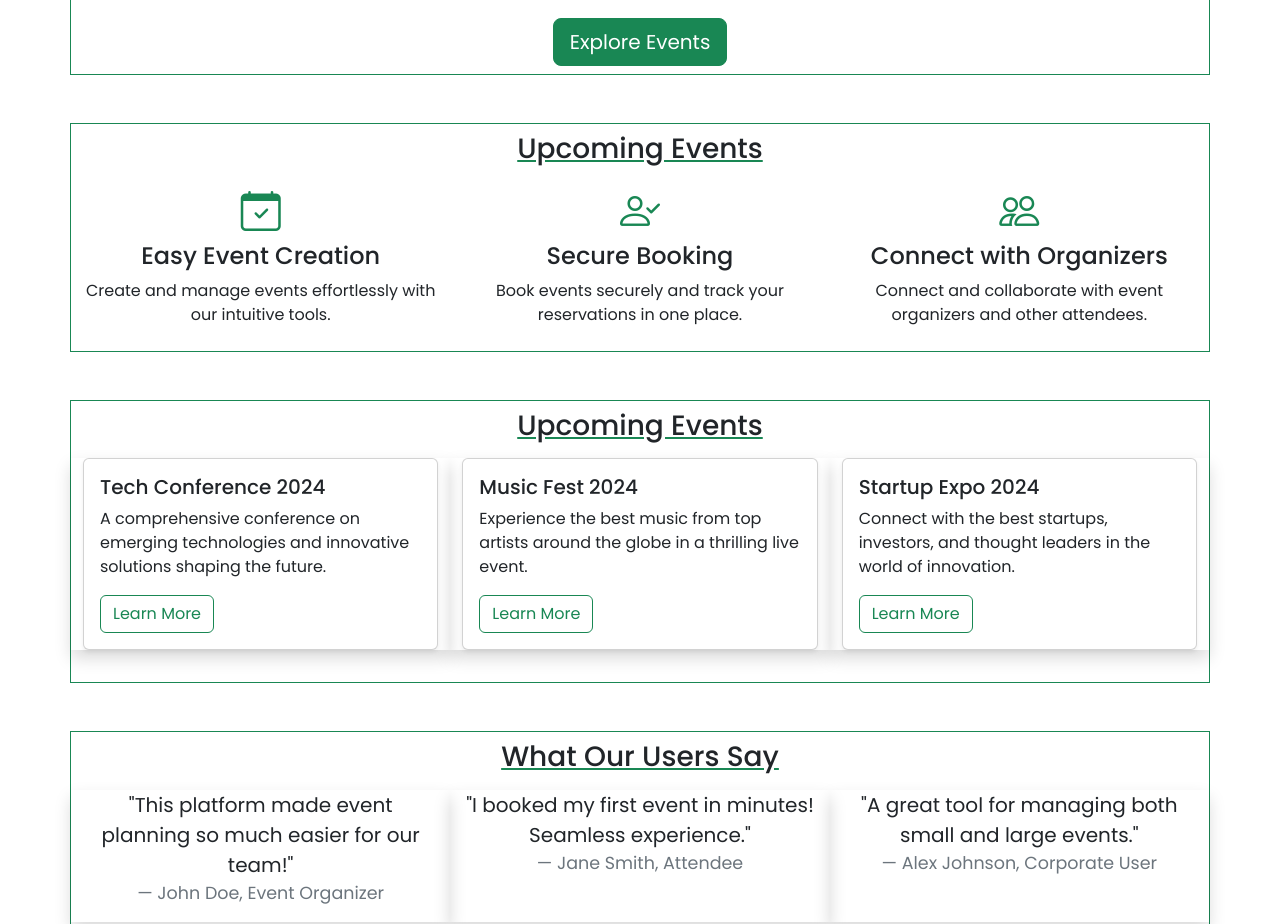
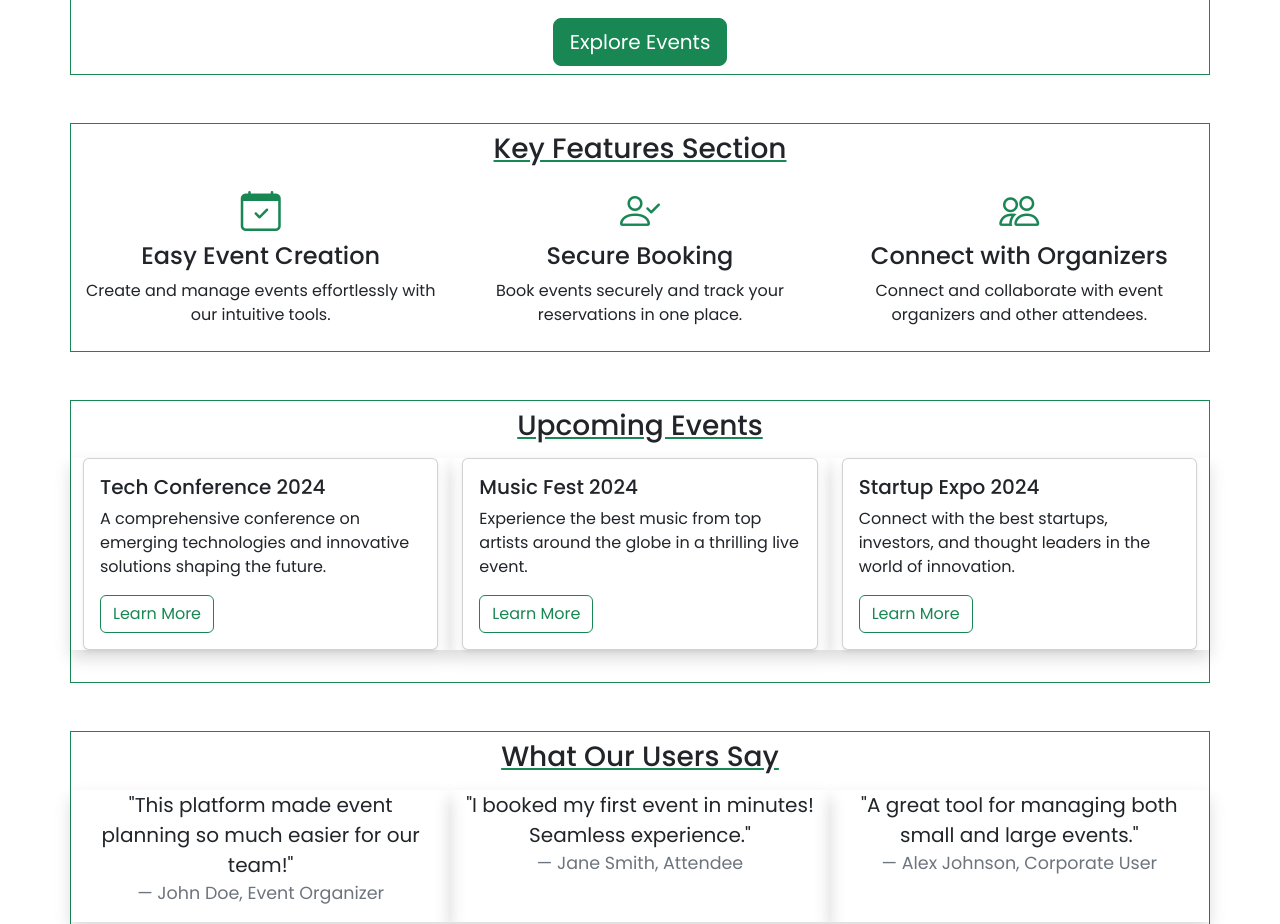
Before and after one commit to mmshafiqul/event-management-system, an Angular app: page / in a window 1280 px wide. Shown: the part 920-1844 px from the top of the page. Built offline with nearby package versions, Linux system fonts and the light colour scheme.

Commit message:
home page customized

```diff
--- a/src/app/components/home/home.component.html
+++ b/src/app/components/home/home.component.html
@@ -54,7 +54,7 @@
 <!-- Key Features Section -->
 <div class="container my-5 border border border-success pb-2 " >
   <div class="row text-center">
-    <h3 class="text-center text-decoration-underline link-underline-success py-2" >Upcoming Events</h3>
+    <h3 class="text-center text-decoration-underline link-underline-success py-2" >Key Features Section</h3>
     <div class="col-md-4">
       <i class="bi bi-calendar-check fs-1 text-success" ></i>
       <h4>Easy Event Creation</h4>
```
